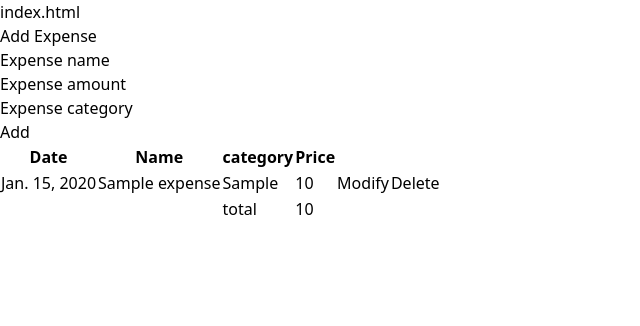
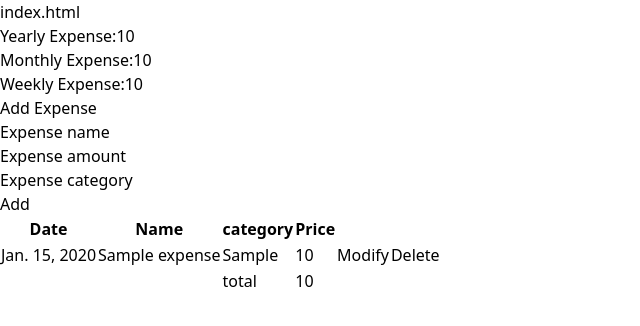
Before and after one commit to KhushbooItIs/Expense-Tracker, a Django app: page / in a window 1280 px wide. Shown: the top 326 px of the page, without its empty margins (0-640 px from the left). Run offline with Django 5.2, Linux system fonts and the light colour scheme; tables that the repository leaves empty hold one stand-in row (values such as "Sample post"); some libraries are stand-ins or nearby versions.

Commit message:
Expenses on basis of timeline

```diff
--- a/tracker/templates/tracker/index.html
+++ b/tracker/templates/tracker/index.html
@@ -2,6 +2,11 @@
 
 {% block body %}
 <h1>index.html</h1>
+<div>
+    <p>Yearly Expense:{{yearly_sum}}</p>
+    <p>Monthly Expense:{{monthly_sum}}</p>
+    <p>Weekly Expense:{{weekly_sum}}</p>
+</div>
 
 <form action="" method="post">
     <h2>Add Expense</h2>
--- a/tracker/views.py
+++ b/tracker/views.py
@@ -2,6 +2,7 @@ from django.shortcuts import render,redirect
 from .forms import Expenseform
 from .models import Expense
 from django.db.models import Sum
+import datetime
 
 def index(request):
     if request.method=="POST":
@@ -12,7 +13,32 @@ def index(request):
     total_expense=expenses.aggregate(Sum("amount"))['amount__sum']
     print(total_expense)
     expense_form=Expenseform()
-    return render( request,'tracker/index.html',{'expense_form':expense_form,'expenses':expenses,'total_expense':total_expense})
+
+
+    last_year=datetime.date.today()-datetime.timedelta(days=365)
+
+    data=Expense.objects.filter(date__gt=last_year)
+
+    Yearly_sum=expenses.aggregate(Sum("amount"))['amount__sum']
+
+
+    last_month=datetime.date.today()-datetime.timedelta(days=30)
+
+    data=Expense.objects.filter(date__gt=last_month)
+    monthly_sum=expenses.aggregate(Sum("amount"))['amount__sum']
+
+    last_week=datetime.date.today()-datetime.timedelta(days=7)
+
+    data=Expense.objects.filter(date__gt=last_week)
+    weekly_sum=expenses.aggregate(Sum("amount"))['amount__sum']
+
+
+
+    return render( request,'tracker/index.html',{'expense_form':expense_form,'expenses':expenses,
+                                                 'total_expense':total_expense,
+                                                 'yearly_sum': Yearly_sum,
+                                                 'monthly_sum':monthly_sum,
+                                                 'weekly_sum':weekly_sum})
 
 
 def edit(request,id):
```
